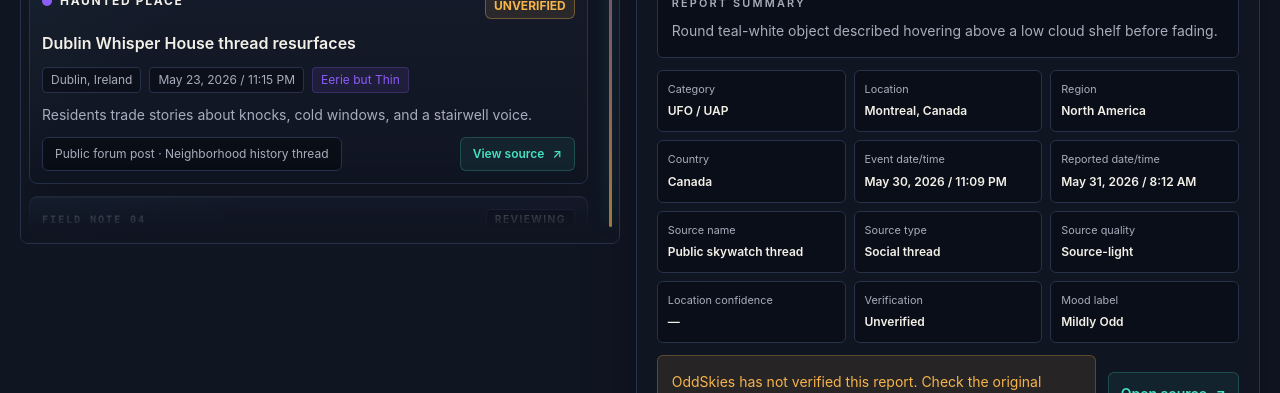
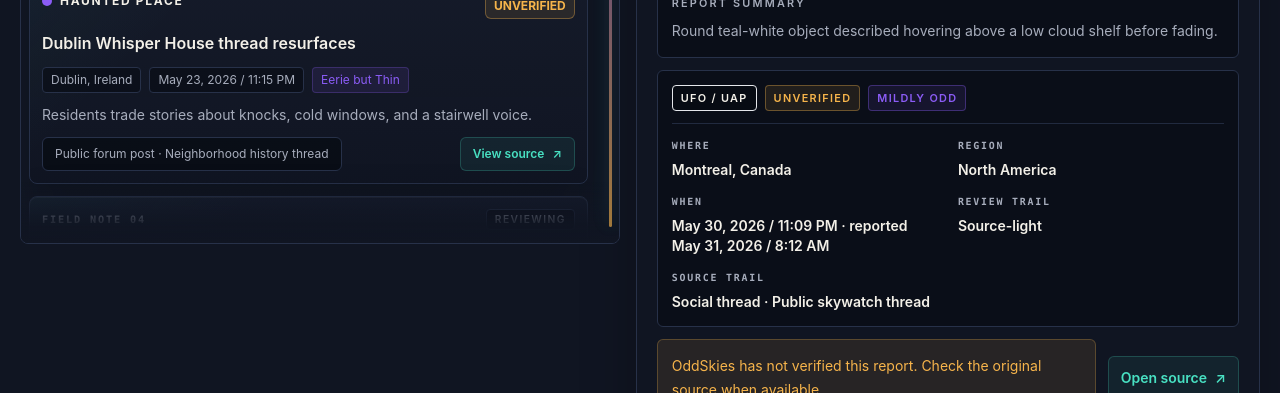
Before and after one commit to lochoa66x/oddskies, a Next.js app: page / in a window 1280 px wide. Shown: the part 1771-2164 px from the top of the page. Built offline with nearby package versions, Linux system fonts and the light colour scheme; no server answers; the database is empty.

Commit message:
Compact selected report case facts

```diff
--- a/components/LatestReports.tsx
+++ b/components/LatestReports.tsx
@@ -36,23 +36,6 @@ export function LatestReports({ reports }: { reports: Report[] }) {
     filteredReports.find((report) => report.id === selectedId) ??
     filteredReports[0] ??
     reports[0];
-  const selectedCountry = selected ? getCountry(selected.location) : "";
-  const detailRows = selected
-    ? [
-        ["Category", selected.category],
-        ["Location", getDetailLocationLabel(selected.location)],
-        ["Region", selected.region],
-        ["Country", selectedCountry || "—"],
-        ["Event date/time", selected.eventDateTime],
-        ["Reported date/time", selected.reportedDateTime],
-        ["Source name", selected.sourceName],
-        ["Source type", selected.sourceType],
-        ["Source quality", selected.sourceQualityLabel ?? "Source-light"],
-        ["Location confidence", getLocationConfidenceLabel(selected)],
-        ["Verification", selected.verificationStatus],
-        ["Mood label", selected.confidenceMood],
-      ]
-    : [];
 
   function changeRegion(region: RegionFilter) {
     const nextReports = filterReportsByCategory(
@@ -298,11 +281,7 @@ export function LatestReports({ reports }: { reports: Report[] }) {
           </div>
 
           {selected ? (
-            <ReportDetail
-              detailRows={detailRows}
-              reports={filteredReports}
-              selected={selected}
-            />
+            <ReportDetail reports={filteredReports} selected={selected} />
           ) : null}
         </div>
       </div>
@@ -311,11 +290,9 @@ export function LatestReports({ reports }: { reports: Report[] }) {
 }
 
 function ReportDetail({
-  detailRows,
   reports,
   selected,
 }: {
-  detailRows: string[][];
   reports: Report[];
   selected: Report;
 }) {
@@ -323,6 +300,8 @@ function ReportDetail({
   const sourceHref = getSourceHref(selected.sourceUrl);
   const external = isExternalSource(selected.sourceUrl);
   const metaLine = getLocationMetaLine(selected);
+  const caseFacts = getCaseFacts(selected);
+  const caseBadges = getCaseBadges(selected);
 
   return (
     <aside className="field-card field-file-card overflow-hidden rounded-lg">
@@ -429,19 +408,31 @@ function ReportDetail({
           </p>
         </div>
 
-        <dl className="grid grid-cols-2 gap-2 xl:grid-cols-3">
-          {detailRows.map(([label, value]) => (
-            <div
-              className="rounded-md border border-night-800 bg-night-950/55 p-2.5"
-              key={label}
-            >
-              <dt className="text-[0.68rem] text-muted">{label}</dt>
-              <dd className="mt-1 text-xs font-semibold leading-5 text-parchment">
-                {value}
-              </dd>
-            </div>
-          ))}
-        </dl>
+        <div className="rounded-md border border-night-800 bg-night-950/55 p-3.5">
+          <div className="flex flex-wrap gap-2">
+            {caseBadges.map((badge) => (
+              <span
+                className={`rounded border px-2 py-1 text-[0.68rem] font-semibold uppercase tracking-[0.12em] ${badge.className}`}
+                key={badge.label}
+              >
+                {badge.label}
+              </span>
+            ))}
+          </div>
+
+          <dl className="mt-3 grid gap-x-5 gap-y-3 border-t border-night-800/80 pt-3 text-sm sm:grid-cols-2">
+            {caseFacts.map((fact) => (
+              <div className={fact.wide ? "sm:col-span-2" : ""} key={fact.label}>
+                <dt className="font-mono text-[0.62rem] font-semibold uppercase tracking-[0.18em] text-muted">
+                  {fact.label}
+                </dt>
+                <dd className="mt-1 break-words text-sm font-semibold leading-5 text-parchment">
+                  {fact.value}
+                </dd>
+              </div>
+            ))}
+          </dl>
+        </div>
 
         <div className="grid gap-3 md:grid-cols-[1fr_auto] md:items-center">
           <div className="rounded-md border border-signal-amber/25 bg-signal-amber/10 p-3.5">
@@ -484,14 +475,6 @@ function getReportPosition(report: Report) {
   return coordinateToAtlasPosition(anchor.latitude, anchor.longitude);
 }
 
-function getCountry(location: string) {
-  if (isMissingLocation(location)) {
-    return "";
-  }
-
-  return location.split(",").at(-1)?.trim() || "";
-}
-
 function getLocationConfidenceLabel(report: Report) {
   const confidence = report.locationConfidence;
   const resolution = report.locationResolution;
@@ -530,11 +513,73 @@ function getDetailLocationLabel(location: string) {
 }
 
 function getLocationMetaLine(report: Report) {
-  const country = getCountry(report.location);
-
-  return [getDetailLocationLabel(report.location), report.region, country]
+  return [getDetailLocationLabel(report.location), report.region]
     .filter((value) => value && value !== "—" && value !== "Unknown")
     .join(" · ");
+}
+
+function getCaseFacts(report: Report) {
+  const reviewTrail = [
+    report.sourceQualityLabel ?? "Source-light",
+    getLocationConfidenceLabel(report) !== "—"
+      ? `location ${getLocationConfidenceLabel(report).toLowerCase()}`
+      : "",
+  ]
+    .filter(Boolean)
+    .join(" · ");
+
+  const sourceTrail = [report.sourceType, report.sourceName]
+    .filter((value) => value && value !== "Unknown")
+    .join(" · ");
+
+  return [
+    {
+      label: "Where",
+      value: getDetailLocationLabel(report.location),
+    },
+    {
+      label: "Region",
+      value: report.region,
+    },
+    {
+      label: "When",
+      value: getTimelineLabel(report),
+    },
+    {
+      label: "Review trail",
+      value: reviewTrail,
+    },
+    {
+      label: "Source trail",
+      value: sourceTrail,
+      wide: true,
+    },
+  ].filter((fact) => fact.value && fact.value !== "Unknown");
+}
+
+function getCaseBadges(report: Report) {
+  return [
+    {
+      className: "border-night-700 bg-night-950/70 text-parchment",
+      label: report.category,
+    },
+    {
+      className: "border-signal-amber/35 bg-signal-amber/10 text-signal-amber",
+      label: report.verificationStatus,
+    },
+    {
+      className: "border-signal-violet/35 bg-signal-violet/10 text-signal-violet",
+      label: report.confidenceMood,
+    },
+  ];
+}
+
+function getTimelineLabel(report: Report) {
+  if (report.eventDateTime === report.reportedDateTime) {
+    return report.eventDateTime;
+  }
+
+  return `${report.eventDateTime} · reported ${report.reportedDateTime}`;
 }
 
 function getSourceHref(sourceUrl: string) {
```
